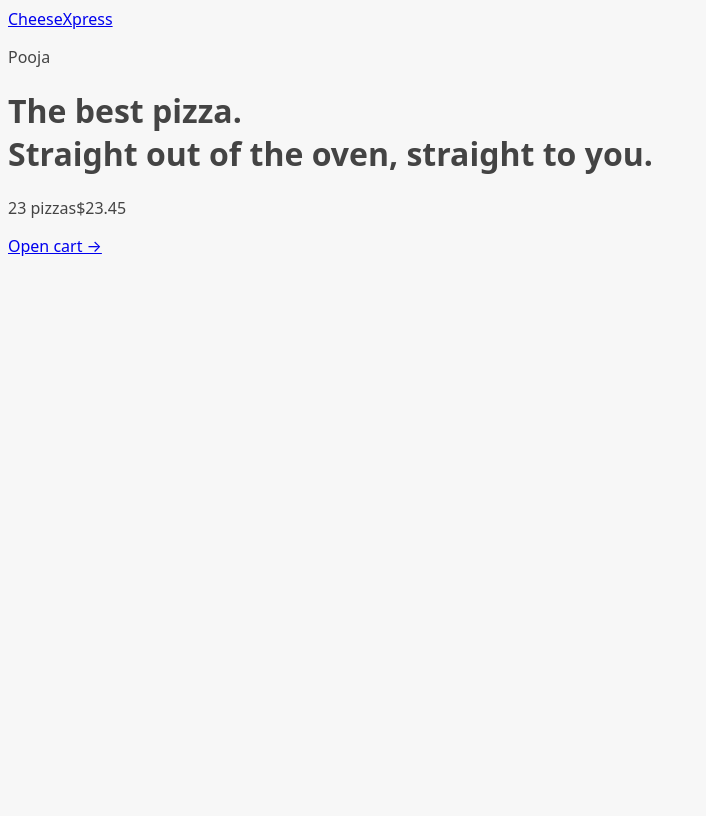
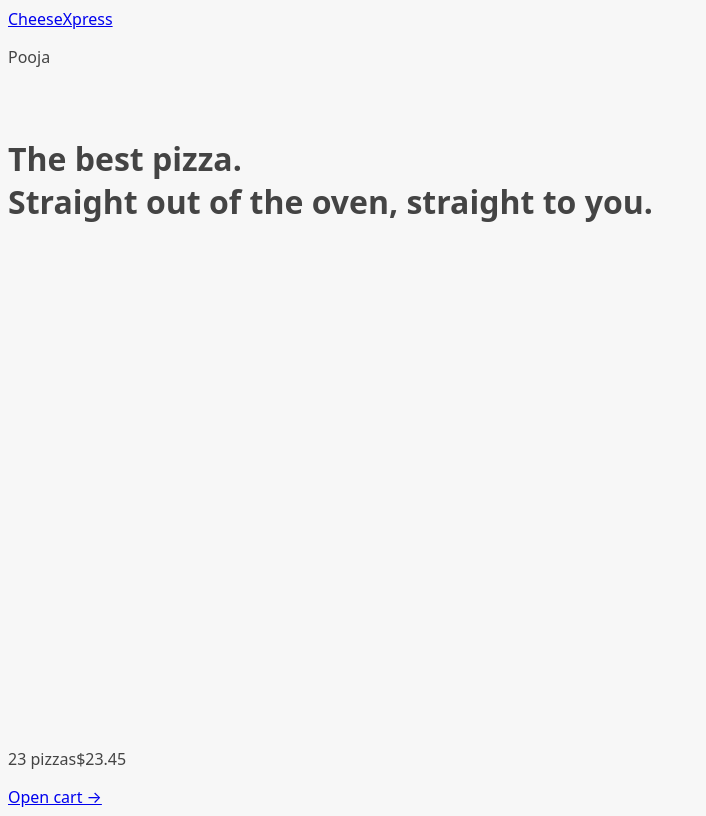
Before and after one commit to pooja-pimpalshende/cheeseXpress, a React (Vite) app: page / in a window 1280 px wide. Shown: the whole page, without its empty margins (0-706 px from the left). Built offline with nearby package versions, Linux system fonts and the light colour scheme.

Commit message:
Global loader indicator

```diff
--- a/src/App.jsx
+++ b/src/App.jsx
@@ -1,10 +1,14 @@
 import { Outlet } from "@tanstack/react-router";
 import Header from "./ui/Header";
 import CartOverview from "./features/cart/CartOverview";
+import { useIsFetching } from "@tanstack/react-query";
+import Loader from "./ui/Loader";
 
 function App() {
+  const isFectching = useIsFetching();
   return (
-    <div>
+    <div className="layout">
+      {isFectching > 0 && <Loader />}
       <Header />
       <main>
         <Outlet />
--- a/src/features/menu/Menu.jsx
+++ b/src/features/menu/Menu.jsx
@@ -4,7 +4,7 @@ import { useQuery } from "@tanstack/react-query";
 
 function Menu() {
   const {
-    isPending,
+    isLoading,
     data: menu,
     error,
   } = useQuery({
@@ -12,7 +12,7 @@ function Menu() {
     queryFn: getMenu,
   });
 
-  if (isPending) return "Loading....";
+  if (isLoading) return "Loading....";
   console.log("Menu loader data:", menu);
 
   return (
--- a/src/features/menu/MenuItem.jsx
+++ b/src/features/menu/MenuItem.jsx
@@ -2,7 +2,7 @@
 import { formatCurrency } from "../../utils/helpers";
 
 function MenuItem({ cheese }) {
-  const { id, name, description, image_url } = cheese;
+  const { id, name, description, price, image_url } = cheese;
 
   return (
     <li>
@@ -10,6 +10,7 @@ function MenuItem({ cheese }) {
       <div>
         <p>{name}</p>
         <p>{description}</p>
+        <p>${price}</p>
         <div>
           {/* {!soldOut ? <p>{formatCurrency(unitPrice)}</p> : <p>Sold out</p>} */}
         </div>
--- a/src/index.css
+++ b/src/index.css
@@ -1,6 +1,6 @@
 body {
-  font-family: system-ui, -apple-system, BlinkMacSystemFont, 'Segoe UI', Roboto,
-    Oxygen, Ubuntu, Cantarell, 'Open Sans', 'Helvetica Neue', sans-serif;
+  font-family: system-ui, -apple-system, BlinkMacSystemFont, "Segoe UI", Roboto,
+    Oxygen, Ubuntu, Cantarell, "Open Sans", "Helvetica Neue", sans-serif;
   background-color: #f7f7f7;
   color: #444;
 }
@@ -36,3 +36,7 @@ body {
     background-position: 0% 50%, 50% 50%, 100% 100%;
   }
 }
+
+img {
+  width: 25%;
+}
--- /dev/null
+++ b/src/ui/Loader.jsx
@@ -0,0 +1,5 @@
+function Loader() {
+  return <div className="loader"></div>;
+}
+
+export default Loader;
```
